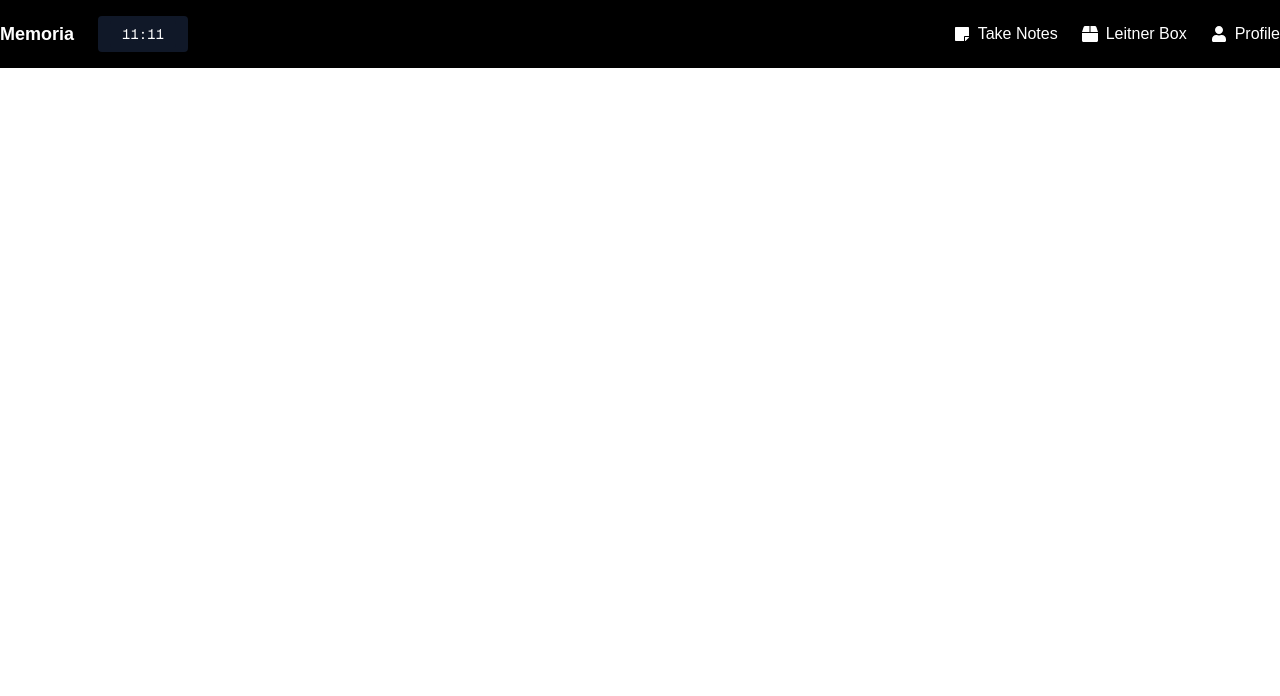
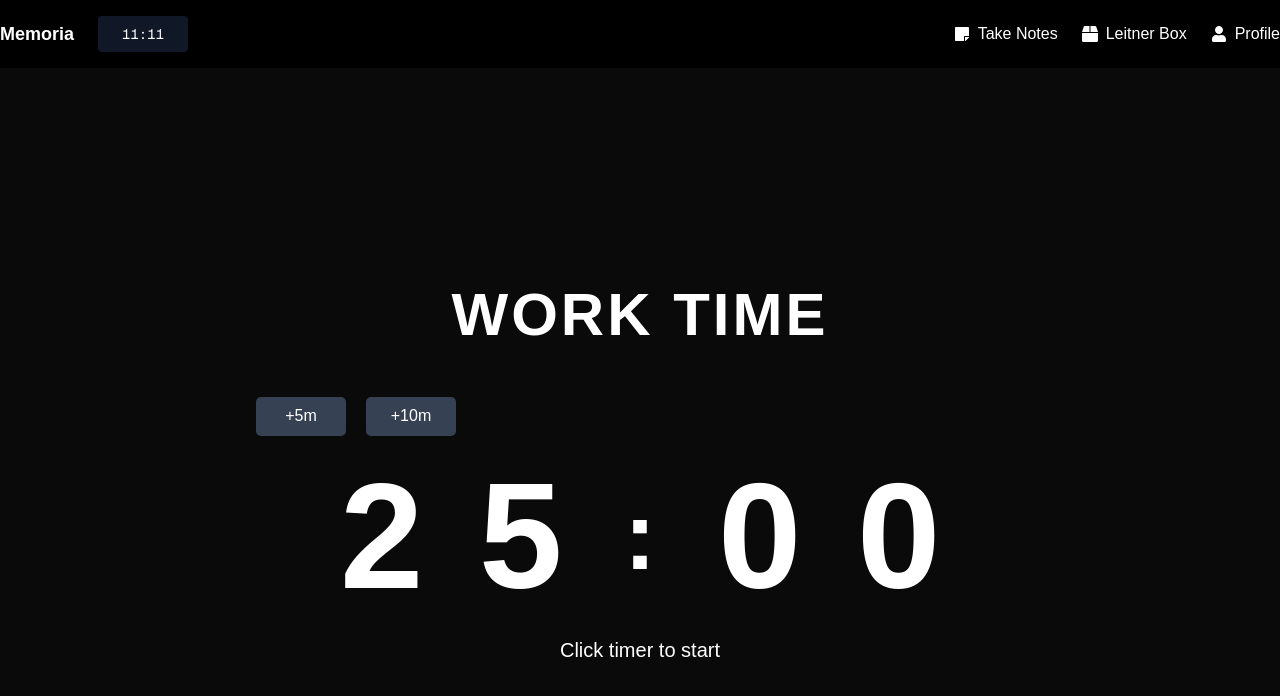
Before and after one commit to Nadir-Bsd/Memoria_Front, a Next.js app: page /Pomodoro in a window 1280 px wide. Shown: the top 696 px of the page. Built offline with nearby package versions, Linux system fonts and the light colour scheme.

Commit message:
Enhance Pomodoro timer functionality and improve layout structure

```diff
--- a/src/app/Pomodoro/page.tsx
+++ b/src/app/Pomodoro/page.tsx
@@ -1,22 +1,32 @@
 "use client";
-import { useState, useEffect, JSX, Fragment } from "react";
-// import { Card } from "../../components/ui/card";
+import { useState, useEffect, JSX, Fragment, useRef } from "react";
 
 const DesktopTimerPage = (): JSX.Element => {
     // set the time left before switching phase
-    const [timeLeft, setTimeLeft] = useState(25 * 1); // Start with 25 minutes
+    const [timeLeft, setTimeLeft] = useState(25 * 60); // Start with 25 minutes
     // check if the timer is running
     const [isRunning, setIsRunning] = useState(false);
     // check the current phase (work or break)
     const [isBreak, setIsBreak] = useState(false);
+    // check if minutes have been added
+    const [hasPlusFiveBeenUsed, setHasPlusFiveBeenUsed] = useState(false);
+    const [hasPlusTenBeenUsed, setHasPlusTenBeenUsed] = useState(false);
+
+    const timerRef = useRef<NodeJS.Timeout | null>(null);
+
+    const addTimePossible = [5, 10];
 
     useEffect(() => {
-        let timer: NodeJS.Timeout;
+        // Clear any existing timer when effect re-runs
+        if (timerRef.current) {
+            clearTimeout(timerRef.current);
+            timerRef.current = null;
+        }
 
         // check if isRunning is true and timeLeft is greater than 0
         if (isRunning && timeLeft > 0) {
             // set the timer to decrease the state timeLeft every second
-            timer = setTimeout(() => {
+            timerRef.current = setTimeout(() => {
                 // Decrease the state TimeLeft by using lastest state
                 setTimeLeft((prev) => prev - 1);
             }, 1000);
@@ -26,13 +36,37 @@ const DesktopTimerPage = (): JSX.Element => {
             // Switch between work and break phases
             setIsBreak((prev) => !prev);
             // Set time for next phase
-            setTimeLeft(!isBreak ? 5 * 1 : 25 * 1);
+            setTimeLeft(!isBreak ? 5 * 60 : 25 * 60);
         }
+
+        // Cleanup function
+        return () => {
+            if (timerRef.current) {
+                clearTimeout(timerRef.current);
+                timerRef.current = null;
+            }
+        };
     }, [isRunning, timeLeft, isBreak]);
 
-    // const addTime = (minutes: number) => {
-    //   setTimeLeft((prev) => prev + minutes * 60);
-    // };
+    // Add minutes to the timer and clear the current timeout
+    const addTime = (minutes: number) => {
+        // Clear current timeout
+        if (timerRef.current) {
+            clearTimeout(timerRef.current);
+            timerRef.current = null;
+        }
+
+        // Check if the minutes have already been used
+        if (minutes === 5) {
+            setHasPlusFiveBeenUsed(true);
+        }
+        if (minutes === 10) {
+            setHasPlusTenBeenUsed(true);
+        }
+
+        // Add the minutes
+        setTimeLeft((prev) => prev + minutes * 60);
+    };
 
     // Format minutes and seconds
     const minutes = Math.floor(timeLeft / 60).toString().padStart(2, "0");
@@ -42,9 +76,9 @@ const DesktopTimerPage = (): JSX.Element => {
     const timeDigits = [...minutes, ...seconds];
 
     return (
-        <main className="relative w-full bg-neutral-950">
+        <main className="w-full bg-neutral-950 flex flex-col justify-center items-center h-screen">
             {/* Phase indicator */}
-            <div className="absolute top-[250px] left-1/2 -translate-x-1/2 text-white tracking-wide uppercase px-6 py-3 rounded-md">
+            <div className="text-white tracking-wide uppercase px-6 py-3 rounded-md">
                 <h1
                     className={`text-6xl font-extrabold text-center tracking-wider transition-all duration-500 ${
                         isBreak ? "text-green-400" : "text-white"
@@ -55,33 +89,40 @@ const DesktopTimerPage = (): JSX.Element => {
             </div>
 
             {/* Timer Controls */}
-            <div className="absolute top-[327px] left-1/2 -translate-x-1/2 flex justify-center">
-                {/* <ToggleGroup type="single" className="flex gap-5">
-          <ToggleGroupItem
-            value="plus5"
-            onClick={() => addTime(5)}
-            className="w-[90px] h-[39px] bg-gray-700 text-white rounded-[5px] hover:bg-gray-600"
-          >
-            +5m
-          </ToggleGroupItem>
-          <ToggleGroupItem
-            value="plus10"
-            onClick={() => addTime(10)}
-            className="w-[90px] h-[39px] bg-gray-700 text-white rounded-[5px] hover:bg-gray-600"
-          >
-            +10m
-          </ToggleGroupItem>
-        </ToggleGroup> */}
+            <div className="w-[60%] items-center mt-10">
+                <div className="flex gap-5">
+                    {addTimePossible.map((time) => (
+                        <button
+                            key={time}
+                            onClick={() => addTime(time)}
+                            className={`w-[90px] h-[39px] bg-gray-700 text-white rounded-[5px] hover:bg-gray-600 ${
+                                time === 5 && hasPlusFiveBeenUsed
+                                    ? "cursor-not-allowed"
+                                    : ""
+                            } ${
+                                time === 10 && hasPlusTenBeenUsed
+                                    ? "cursor-not-allowed"
+                                    : ""
+                            }`}
+                            disabled={
+                                (time === 5 && hasPlusFiveBeenUsed) ||
+                                (time === 10 && hasPlusTenBeenUsed)
+                            }
+                        >
+                            +{time}m
+                        </button>
+                    ))}
+                </div>
             </div>
 
             {/* Timer Display */}
             <div
-                className="absolute w-[608px] h-[400px] top-[337px] left-1/2 -translate-x-1/2 flex gap-[18px]"
+                className="h-[200px] top-[337px] flex justify-center gap-[18px]"
                 onClick={() => setIsRunning(!isRunning)}
             >
                 {timeDigits.map((digit, index) => (
-                    <Fragment key={index} >
-                        <p className="w-[121px] h-[400px] rounded-[5px] flex items-center justify-center cursor-pointer bg-transparent">
+                    <Fragment key={index}>
+                        <p className="w-[121px] h-[200px] rounded-[5px] flex items-center justify-center cursor-pointer bg-transparent">
                             {/* nnumbers */}
                             <span
                                 className={`text-[200px] font-bold ${
@@ -107,7 +148,7 @@ const DesktopTimerPage = (): JSX.Element => {
             </div>
 
             {/* Play/Pause Status */}
-            <div className="absolute top-[770px] left-1/2 -translate-x-1/2 text-xl text-white">
+            <div className="text-xl text-white text-center">
                 {isRunning ? "Click timer to pause" : "Click timer to start"}
             </div>
         </main>
--- a/src/app/components/navBar.tsx
+++ b/src/app/components/navBar.tsx
@@ -4,7 +4,7 @@ import Link from "next/link";
 
 function NavBar() {
     return (
-        <header className="bg-black text-white">
+        <header className="bg-black text-white w-full">
             <nav className="container mx-auto flex justify-between items-center py-4">
                 {/* Left Section: Logo and Countdown */}
                 <div className="flex items-center space-x-6">
--- a/src/app/layout.tsx
+++ b/src/app/layout.tsx
@@ -26,7 +26,7 @@ export default function RootLayout({
   return (
     <html lang="en">
       <body
-        className={`${geistSans.variable} ${geistMono.variable} antialiased`}
+        className={`${geistSans.variable} ${geistMono.variable} antialiased flex flex-col justify-between items-center`}
       >
         <NavBar />
         {children}
```
